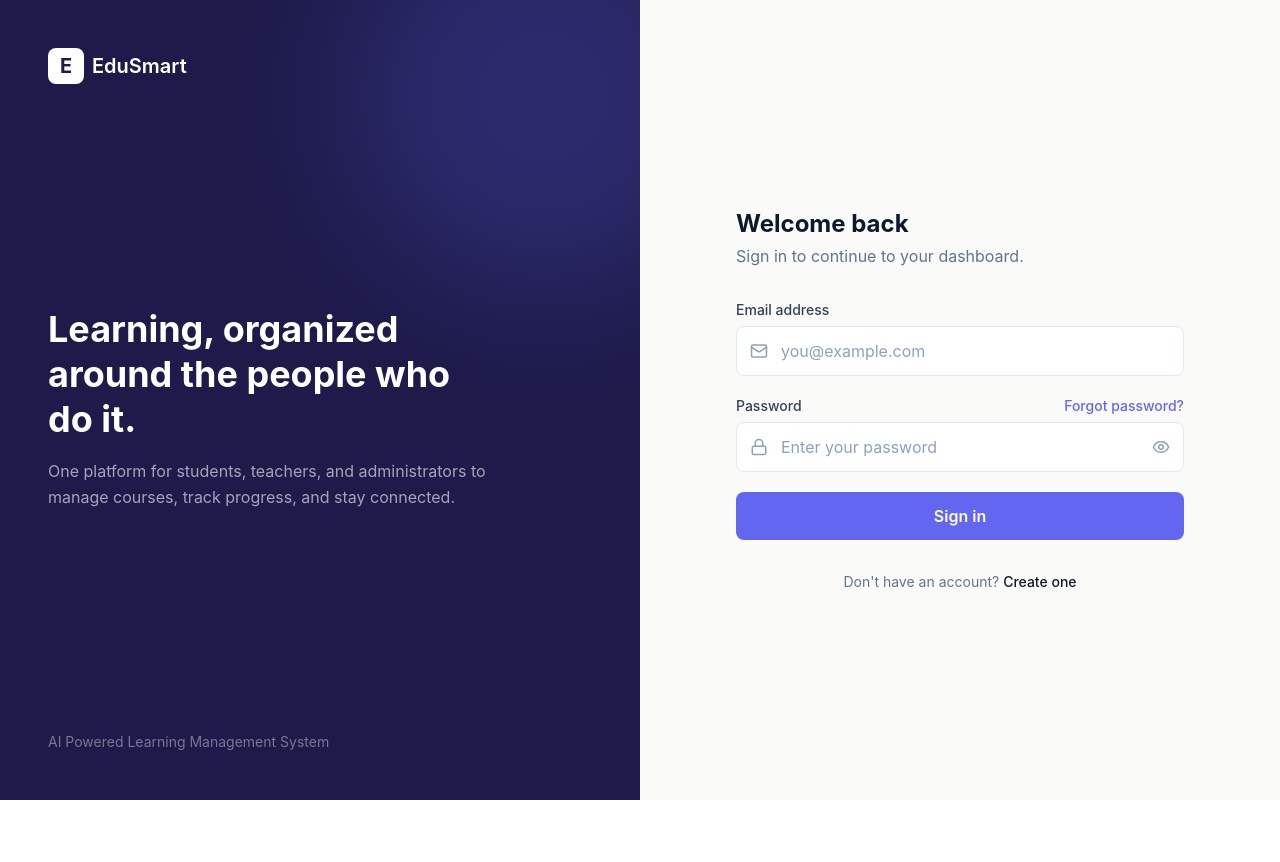
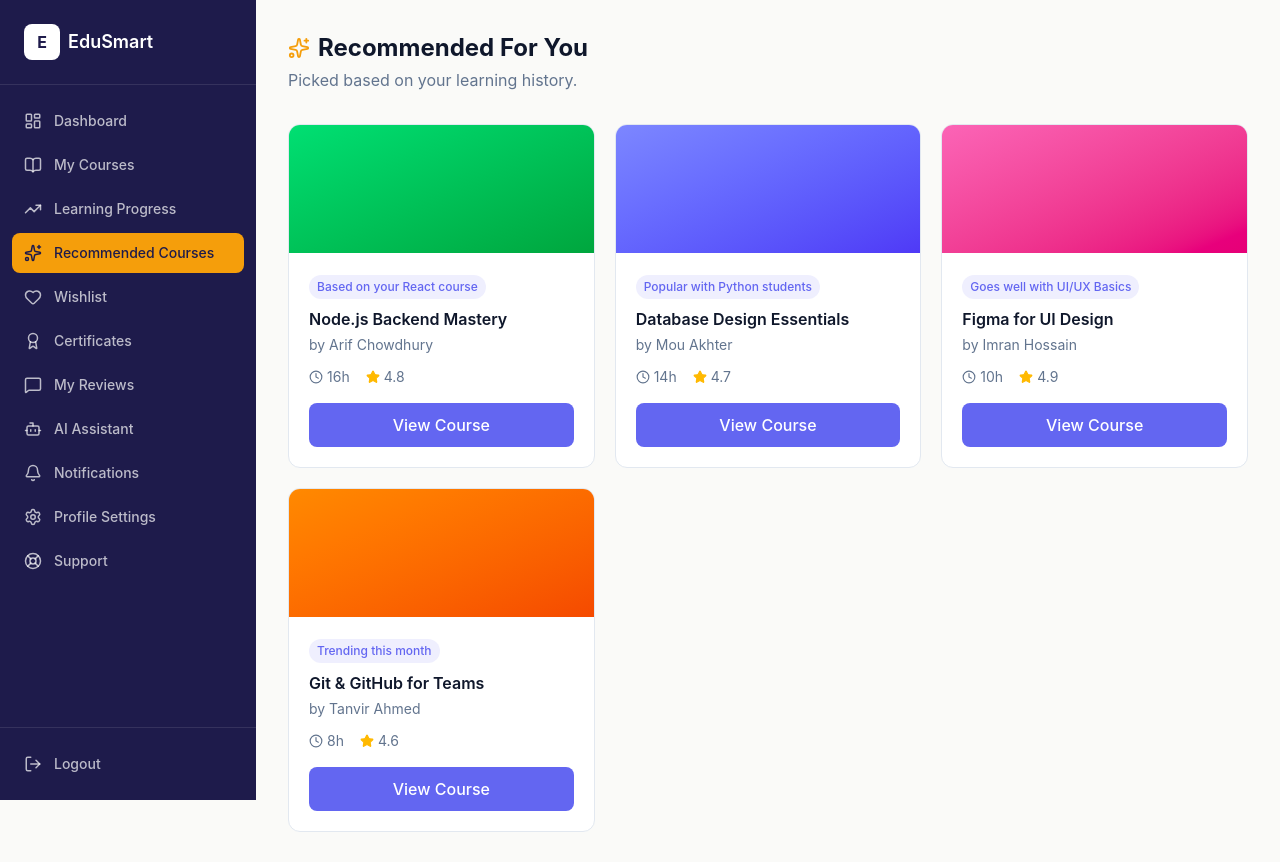
Before and after one commit to S-M-AniK/edusmart-ai-powered-lms, a React (Vite) app in the folder client/: page /student/recommended in a window 1280 px wide. Before the commit this address led to /login. Before the commit the page ends 800 px from the top, so only its background shows below. Built offline with nearby package versions, Linux system fonts and the light colour scheme.

Commit message:
Add Recommended Courses, Certificates, and My Reviews pages

```diff
--- a/client/src/App.jsx
+++ b/client/src/App.jsx
@@ -5,6 +5,9 @@ import StudentDashboard from "./pages/student/StudentDashboard"
 import MyCourses from "./pages/student/MyCourses"
 import LearningProgress from "./pages/student/LearningProgress"
 import Wishlist from "./pages/student/Wishlist"
+import RecommendedCourses from "./pages/student/RecommendedCourses"
+import Certificates from "./pages/student/Certificates"
+import MyReviews from "./pages/student/MyReviews"
 
 function App() {
   return (
@@ -16,6 +19,9 @@ function App() {
         <Route path="/student/courses" element={<MyCourses />} />
         <Route path="/student/progress" element={<LearningProgress />} />
         <Route path="/student/wishlist" element={<Wishlist />} />
+        <Route path="/student/recommended" element={<RecommendedCourses />} />
+        <Route path="/student/certificates" element={<Certificates />} />
+        <Route path="/student/reviews" element={<MyReviews />} />
         <Route path="*" element={<Navigate to="/login" replace />} />
       </Routes>
     </BrowserRouter>
--- /dev/null
+++ b/client/src/pages/student/Certificates.jsx
@@ -0,0 +1,49 @@
+import DashboardLayout from "../../components/DashboardLayout"
+import { Award, Download } from "lucide-react"
+
+const certificates = [
+  { course: "Python Data Science", date: "May 12, 2026", instructor: "Nadia Islam" },
+  { course: "UI/UX Design Basics", date: "March 3, 2026", instructor: "Imran Hossain" },
+]
+
+function Certificates() {
+  return (
+    <DashboardLayout>
+      <div className="mb-8">
+        <h1 className="text-2xl font-bold text-slate-900">Certificates</h1>
+        <p className="text-slate-500 mt-1">Your earned certificates of completion.</p>
+      </div>
+
+      {certificates.length === 0 ? (
+        <div className="bg-white rounded-xl border border-slate-200 p-12 text-center">
+          <Award size={40} className="text-slate-300 mx-auto mb-3" />
+          <p className="text-slate-500">You haven't earned any certificates yet.</p>
+        </div>
+      ) : (
+        <div className="grid grid-cols-1 sm:grid-cols-2 gap-5">
+          {certificates.map((cert) => (
+            <div
+              key={cert.course}
+              className="bg-white rounded-xl border border-slate-200 p-6 flex items-start gap-4"
+            >
+              <div className="w-12 h-12 rounded-lg bg-[#F59E0B]/10 flex items-center justify-center flex-shrink-0">
+                <Award size={22} className="text-[#F59E0B]" />
+              </div>
+              <div className="flex-1">
+                <h3 className="font-semibold text-slate-900 mb-1">{cert.course}</h3>
+                <p className="text-sm text-slate-500 mb-1">Instructor: {cert.instructor}</p>
+                <p className="text-sm text-slate-400 mb-4">Issued on {cert.date}</p>
+                <button className="flex items-center gap-2 text-sm font-medium text-[#6366F1] hover:underline">
+                  <Download size={16} />
+                  Download Certificate
+                </button>
+              </div>
+            </div>
+          ))}
+        </div>
+      )}
+    </DashboardLayout>
+  )
+}
+
+export default Certificates
--- /dev/null
+++ b/client/src/pages/student/MyReviews.jsx
@@ -0,0 +1,56 @@
+import DashboardLayout from "../../components/DashboardLayout"
+import { Star, MessageSquare, Pencil } from "lucide-react"
+
+const reviews = [
+  { course: "Python Data Science", rating: 5, comment: "Best course I've taken, very practical examples.", date: "May 14, 2026" },
+  { course: "UI/UX Design Basics", rating: 4, comment: "Great content, would love more real project work.", date: "March 5, 2026" },
+]
+
+function MyReviews() {
+  return (
+    <DashboardLayout>
+      <div className="mb-8">
+        <h1 className="text-2xl font-bold text-slate-900">My Reviews</h1>
+        <p className="text-slate-500 mt-1">Feedback you've shared on completed courses.</p>
+      </div>
+
+      {reviews.length === 0 ? (
+        <div className="bg-white rounded-xl border border-slate-200 p-12 text-center">
+          <MessageSquare size={40} className="text-slate-300 mx-auto mb-3" />
+          <p className="text-slate-500">You haven't written any reviews yet.</p>
+        </div>
+      ) : (
+        <div className="space-y-4">
+          {reviews.map((review) => (
+            <div
+              key={review.course}
+              className="bg-white rounded-xl border border-slate-200 p-6"
+            >
+              <div className="flex items-center justify-between mb-2">
+                <h3 className="font-semibold text-slate-900">{review.course}</h3>
+                <button className="text-slate-400 hover:text-[#6366F1]">
+                  <Pencil size={16} />
+                </button>
+              </div>
+
+              <div className="flex items-center gap-1 mb-3">
+                {Array.from({ length: 5 }).map((_, i) => (
+                  <Star
+                    key={i}
+                    size={16}
+                    className={i < review.rating ? "text-amber-400 fill-amber-400" : "text-slate-200"}
+                  />
+                ))}
+              </div>
+
+              <p className="text-slate-600 mb-3">{review.comment}</p>
+              <p className="text-sm text-slate-400">Reviewed on {review.date}</p>
+            </div>
+          ))}
+        </div>
+      )}
+    </DashboardLayout>
+  )
+}
+
+export default MyReviews
--- /dev/null
+++ b/client/src/pages/student/RecommendedCourses.jsx
@@ -0,0 +1,56 @@
+import DashboardLayout from "../../components/DashboardLayout"
+import { Sparkles, Star, Clock } from "lucide-react"
+
+const recommended = [
+  { name: "Node.js Backend Mastery", teacher: "Arif Chowdhury", rating: 4.8, hours: "16h", reason: "Based on your React course", image: "from-green-400 to-green-600" },
+  { name: "Database Design Essentials", teacher: "Mou Akhter", rating: 4.7, hours: "14h", reason: "Popular with Python students", image: "from-indigo-400 to-indigo-600" },
+  { name: "Figma for UI Design", teacher: "Imran Hossain", rating: 4.9, hours: "10h", reason: "Goes well with UI/UX Basics", image: "from-pink-400 to-pink-600" },
+  { name: "Git & GitHub for Teams", teacher: "Tanvir Ahmed", rating: 4.6, hours: "8h", reason: "Trending this month", image: "from-orange-400 to-orange-600" },
+]
+
+function RecommendedCourses() {
+  return (
+    <DashboardLayout>
+      <div className="mb-8">
+        <h1 className="text-2xl font-bold text-slate-900 flex items-center gap-2">
+          <Sparkles size={22} className="text-[#F59E0B]" />
+          Recommended For You
+        </h1>
+        <p className="text-slate-500 mt-1">Picked based on your learning history.</p>
+      </div>
+
+      <div className="grid grid-cols-1 sm:grid-cols-2 lg:grid-cols-3 gap-5">
+        {recommended.map((course) => (
+          <div
+            key={course.name}
+            className="bg-white rounded-xl border border-slate-200 overflow-hidden hover:shadow-md transition-shadow"
+          >
+            <div className={`h-32 bg-gradient-to-br ${course.image}`}></div>
+            <div className="p-5">
+              <span className="inline-block text-xs font-medium text-[#6366F1] bg-[#6366F1]/10 px-2 py-1 rounded-full mb-2">
+                {course.reason}
+              </span>
+              <h3 className="font-semibold text-slate-900 mb-1">{course.name}</h3>
+              <p className="text-sm text-slate-500 mb-3">by {course.teacher}</p>
+
+              <div className="flex items-center gap-4 text-sm text-slate-500 mb-4">
+                <span className="flex items-center gap-1">
+                  <Clock size={14} /> {course.hours}
+                </span>
+                <span className="flex items-center gap-1">
+                  <Star size={14} className="text-amber-400 fill-amber-400" /> {course.rating}
+                </span>
+              </div>
+
+              <button className="w-full py-2.5 rounded-lg font-medium text-white bg-[#6366F1] hover:opacity-90 transition-opacity">
+                View Course
+              </button>
+            </div>
+          </div>
+        ))}
+      </div>
+    </DashboardLayout>
+  )
+}
+
+export default RecommendedCourses
```
